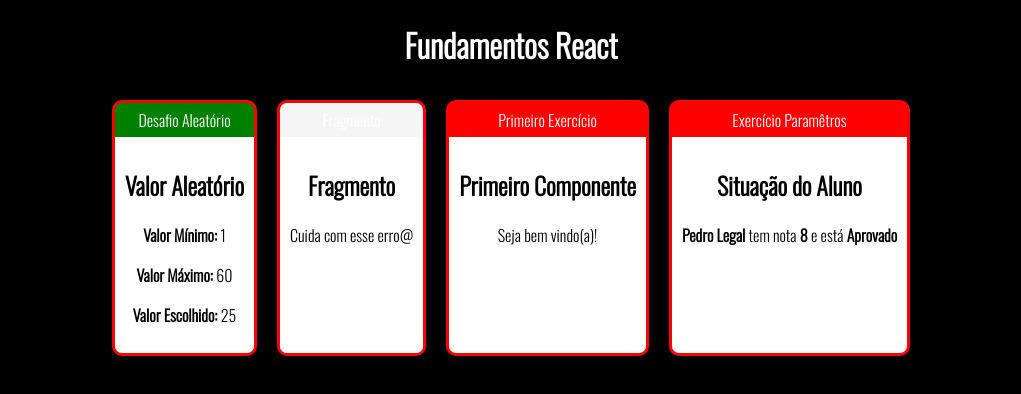
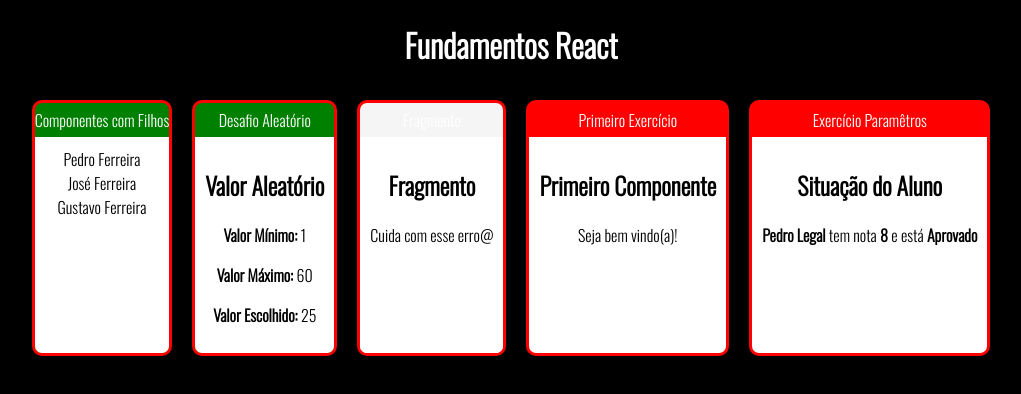
Before and after one commit to williamlemos253/exercicios-react, a React (Create React App) app: page / in a window 1280 px wide. Shown: the top 394 px of the page, without its empty margins (129-1150 px from the left). Built offline with nearby package versions, Linux system fonts and the light colour scheme.

Commit message:
exercicios children

```diff
--- a/src/app.jsx
+++ b/src/app.jsx
@@ -1,5 +1,8 @@
 import React from 'react'
 import Primeiro from './components/basicos/Primeiro'
+
+import Familia from './components/basicos/Familia'
+import FamiliaMembro from './components/basicos/FamiliaMembro'
 
 import ComParametro from './components/basicos/ComParametro'
 import Fragmento from './components/basicos/Fragmento'
@@ -12,6 +15,15 @@ export default props => {
         <div id="app" className="App">
             <h1>Fundamentos React</h1>
             <div className="Cards">
+
+                <Card titulo="Componentes com Filhos" color="green">
+                    <Familia sobrenome="Ferreira">
+                        <FamiliaMembro nome="Pedro"></FamiliaMembro>
+                        <FamiliaMembro nome="José" ></FamiliaMembro>
+                        <FamiliaMembro nome="Gustavo"></FamiliaMembro>
+                    </Familia>
+                </Card>
+
                 <Card titulo="Desafio Aleatório" color="green">
                     <Aleatorio min={1} max={60} />
                 </Card>
--- /dev/null
+++ b/src/components/basicos/Familia.jsx
@@ -0,0 +1,16 @@
+import React from 'react'
+
+
+export default props => {
+
+    return (
+    <div>
+
+        {
+        props.children.map((child, i) => {
+            return React.cloneElement(child, {...props, key: i});
+        })}
+
+    </div>
+    )
+}
--- /dev/null
+++ b/src/components/basicos/FamiliaMembro.jsx
@@ -0,0 +1,9 @@
+import React from 'react'
+
+export default props => {
+    return(
+    <div>
+        {props.nome} {props.sobrenome}
+    </div>
+    )
+}
```
